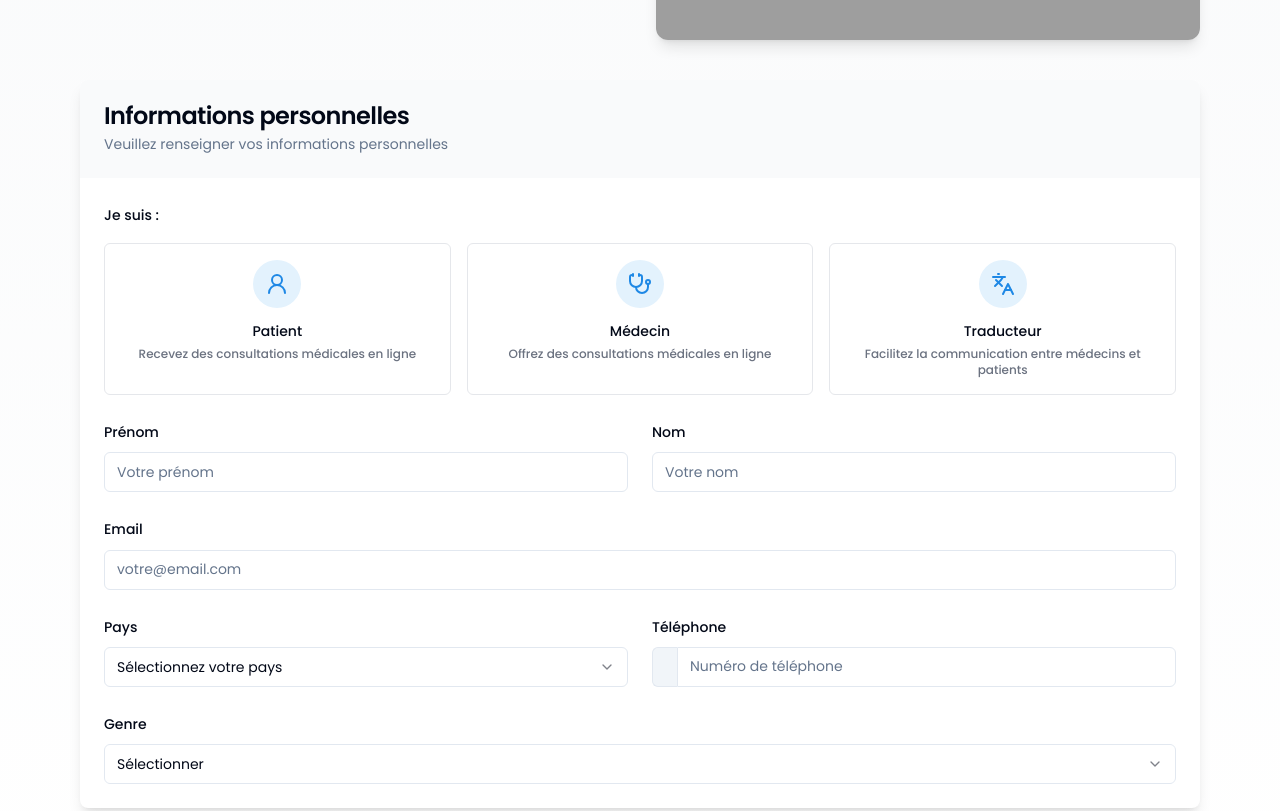
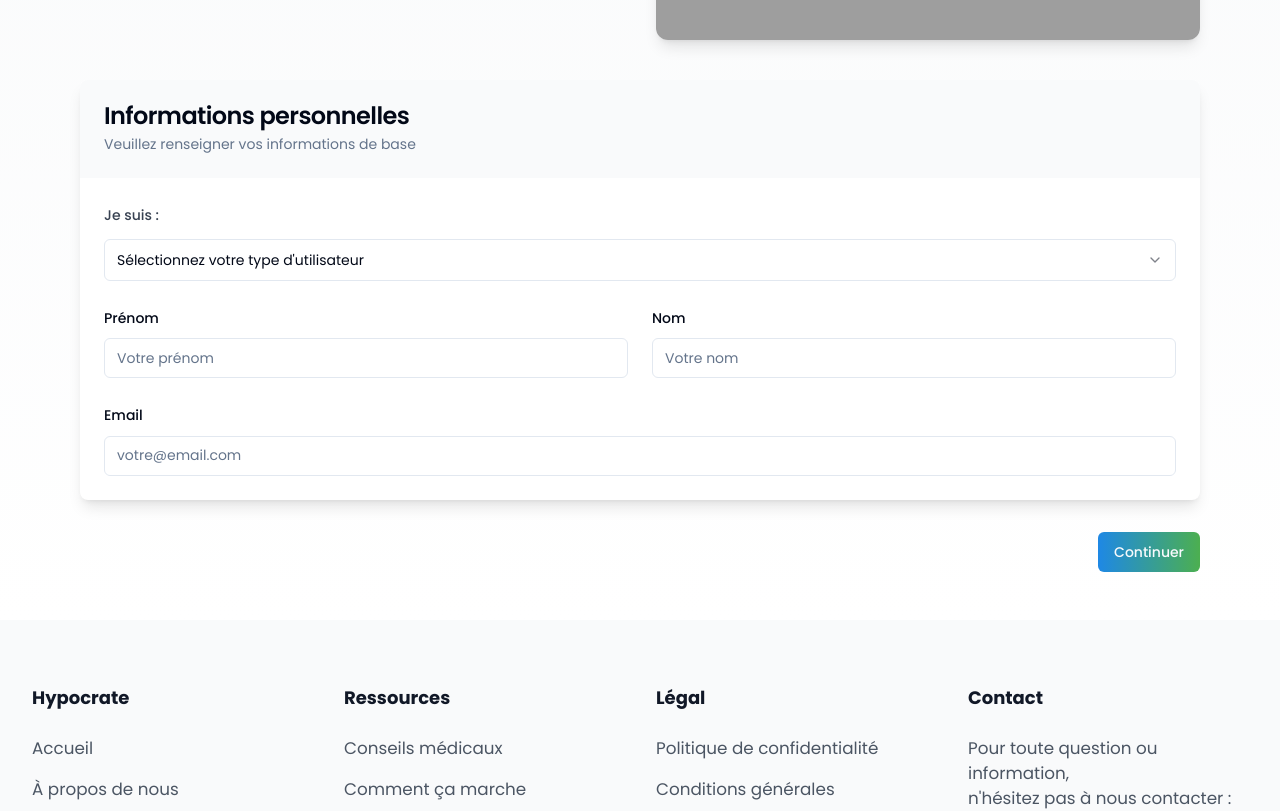
Before and after one commit to forcejesus/hypocrate-teleconsult-afrique, a React (Vite) app: page /register in a window 1280 px wide. Shown: the part 320-1131 px from the top of the page. Built offline with nearby package versions, Linux system fonts and the light colour scheme; grey boxes are pictures that could not be loaded.

Commit message:
feat: Implement user type selector
Refactor the user type selection to use a select component.
Update the registration form to include the user type selection, first name, last name, and email.

```diff
--- a/src/components/auth/RegistrationFormContainer.tsx
+++ b/src/components/auth/RegistrationFormContainer.tsx
@@ -21,7 +21,7 @@ export const RegistrationFormContainer = ({ step, children }: RegistrationFormCo
         <CardTitle>{step === 1 ? "Informations personnelles" : "Sécurité du compte"}</CardTitle>
         <CardDescription>
           {step === 1
-            ? "Veuillez renseigner vos informations personnelles"
+            ? "Veuillez renseigner vos informations de base"
             : "Créez un mot de passe sécurisé pour protéger votre compte"}
         </CardDescription>
       </CardHeader>
--- a/src/components/auth/RegistrationStepOne.tsx
+++ b/src/components/auth/RegistrationStepOne.tsx
@@ -1,19 +1,13 @@
 
-import { useState, useEffect } from 'react';
 import { motion } from 'framer-motion';
-import { z } from 'zod';
 import { FormField, FormItem, FormLabel, FormControl, FormMessage } from "@/components/ui/form";
 import { Input } from "@/components/ui/input";
-import { Select, SelectContent, SelectItem, SelectTrigger, SelectValue } from "@/components/ui/select";
-import { countries, getAfricanCountries, getAllCountries } from "@/data/countries";
-import { UserTypeSelector } from "@/components/auth/UserTypeSelector";
+import { UserTypeSelectDropdown } from "@/components/auth/UserTypeSelectDropdown";
 
 interface StepOneProps {
   form: any;
   userType: string;
-  selectedCountry: string;
-  availableCountries: any[];
-  handleCountryChange: (value: string) => void;
+  handleCountryChange?: (value: string) => void;
 }
 
 const containerVariants = {
@@ -36,13 +30,7 @@ const itemVariants = {
   }
 };
 
-export const RegistrationStepOne = ({
-  form,
-  userType,
-  selectedCountry,
-  availableCountries,
-  handleCountryChange
-}: StepOneProps) => {
+export const RegistrationStepOne = ({ form, userType }: StepOneProps) => {
   return (
     <motion.div
       variants={containerVariants}
@@ -55,16 +43,11 @@ export const RegistrationStepOne = ({
           control={form.control}
           name="userType"
           render={({ field }) => (
-            <FormItem className="space-y-4">
-              <FormLabel>Je suis :</FormLabel>
-              <FormControl>
-                <UserTypeSelector
-                  value={field.value}
-                  onChange={field.onChange}
-                />
-              </FormControl>
-              <FormMessage />
-            </FormItem>
+            <UserTypeSelectDropdown
+              value={field.value}
+              onChange={field.onChange}
+              className="space-y-3"
+            />
           )}
         />
       </motion.div>
@@ -118,94 +101,6 @@ export const RegistrationStepOne = ({
           )}
         />
       </motion.div>
-
-      <div className="grid grid-cols-1 md:grid-cols-2 gap-6">
-        <motion.div variants={itemVariants}>
-          <FormField
-            control={form.control}
-            name="country"
-            render={({ field }) => (
-              <FormItem>
-                <FormLabel>Pays</FormLabel>
-                <Select
-                  onValueChange={handleCountryChange}
-                  defaultValue={field.value}
-                >
-                  <FormControl>
-                    <SelectTrigger>
-                      <SelectValue placeholder="Sélectionnez votre pays" />
-                    </SelectTrigger>
-                  </FormControl>
-                  <SelectContent>
-                    {availableCountries.map((country) => (
-                      <SelectItem key={country.code} value={country.code}>
-                        <span className="flex items-center">
-                          <span className="mr-2">{country.flag}</span>
-                          {country.name}
-                        </span>
-                      </SelectItem>
-                    ))}
-                  </SelectContent>
-                </Select>
-                <FormMessage />
-              </FormItem>
-            )}
-          />
-        </motion.div>
-
-        <motion.div variants={itemVariants}>
-          <FormField
-            control={form.control}
-            name="phone"
-            render={({ field }) => {
-              const dialCode = countries.find(c => c.code === selectedCountry)?.dialCode || '';
-              return (
-                <FormItem>
-                  <FormLabel>Téléphone</FormLabel>
-                  <div className="flex">
-                    <div className="flex items-center justify-center px-3 border border-r-0 rounded-l-md bg-muted">
-                      {dialCode}
-                    </div>
-                    <FormControl>
-                      <Input
-                        className="rounded-l-none"
-                        placeholder="Numéro de téléphone"
-                        {...field}
-                      />
-                    </FormControl>
-                  </div>
-                  <FormMessage />
-                </FormItem>
-              );
-            }}
-          />
-        </motion.div>
-      </div>
-
-      <motion.div variants={itemVariants}>
-        <FormField
-          control={form.control}
-          name="gender"
-          render={({ field }) => (
-            <FormItem>
-              <FormLabel>Genre</FormLabel>
-              <Select onValueChange={field.onChange} defaultValue={field.value}>
-                <FormControl>
-                  <SelectTrigger>
-                    <SelectValue placeholder="Sélectionner" />
-                  </SelectTrigger>
-                </FormControl>
-                <SelectContent>
-                  <SelectItem value="M">Homme</SelectItem>
-                  <SelectItem value="F">Femme</SelectItem>
-                  <SelectItem value="O">Autre</SelectItem>
-                </SelectContent>
-              </Select>
-              <FormMessage />
-            </FormItem>
-          )}
-        />
-      </motion.div>
     </motion.div>
   );
 };
--- /dev/null
+++ b/src/components/auth/UserTypeSelectDropdown.tsx
@@ -0,0 +1,69 @@
+
+import { FormControl, FormItem, FormLabel, FormMessage } from "@/components/ui/form";
+import { Select, SelectContent, SelectItem, SelectTrigger, SelectValue } from "@/components/ui/select";
+import { UserRound, Stethoscope, Languages } from "lucide-react";
+
+interface UserTypeSelectDropdownProps {
+  value: string;
+  onChange: (value: string) => void;
+  label?: string;
+  className?: string;
+}
+
+export function UserTypeSelectDropdown({
+  value,
+  onChange,
+  label = "Je suis :",
+  className
+}: UserTypeSelectDropdownProps) {
+  return (
+    <FormItem className={className}>
+      {label && <FormLabel className="text-gray-700 font-medium">{label}</FormLabel>}
+      <Select onValueChange={onChange} value={value}>
+        <FormControl>
+          <SelectTrigger className="min-h-[42px]">
+            <SelectValue placeholder="Sélectionnez votre type d'utilisateur" />
+          </SelectTrigger>
+        </FormControl>
+        <SelectContent>
+          <SelectItem value="patient" className="py-3">
+            <div className="flex items-center gap-2">
+              <div className="h-8 w-8 rounded-full bg-hypocrate-lightBlue flex items-center justify-center">
+                <UserRound className="h-4 w-4 text-hypocrate-blue" />
+              </div>
+              <div>
+                <span className="font-medium">Patient</span>
+                <p className="text-xs text-gray-500">Recevez des consultations médicales en ligne</p>
+              </div>
+            </div>
+          </SelectItem>
+
+          <SelectItem value="medecin" className="py-3">
+            <div className="flex items-center gap-2">
+              <div className="h-8 w-8 rounded-full bg-hypocrate-lightBlue flex items-center justify-center">
+                <Stethoscope className="h-4 w-4 text-hypocrate-blue" />
+              </div>
+              <div>
+                <span className="font-medium">Médecin</span>
+                <p className="text-xs text-gray-500">Offrez des consultations médicales en ligne</p>
+              </div>
+            </div>
+          </SelectItem>
+
+          <SelectItem value="traducteur" className="py-3">
+            <div className="flex items-center gap-2">
+              <div className="h-8 w-8 rounded-full bg-hypocrate-lightBlue flex items-center justify-center">
+                <Languages className="h-4 w-4 text-hypocrate-blue" />
+              </div>
+              <div>
+                <span className="font-medium">Traducteur</span>
+                <p className="text-xs text-gray-500">Facilitez la communication entre médecins et patients</p>
+              </div>
+            </div>
+          </SelectItem>
+        </SelectContent>
+      </Select>
+      <FormMessage />
+    </FormItem>
+  );
+}
--- a/src/hooks/useRegistrationForm.tsx
+++ b/src/hooks/useRegistrationForm.tsx
@@ -1,19 +1,16 @@
 
-import { useState, useEffect } from 'react';
+import { useState } from 'react';
 import { z } from 'zod';
 import { useForm } from 'react-hook-form';
 import { zodResolver } from '@hookform/resolvers/zod';
-import { getAfricanCountries, getAllCountries } from '@/data/countries';
 import { useAnimationComplete } from '@/hooks/useAnimationComplete';
 
+// Schéma de validation pour le formulaire d'inscription
 const formSchema = z.object({
   userType: z.string().min(1, "Veuillez choisir un type d'utilisateur"),
   firstName: z.string().min(2, "Le prénom doit contenir au moins 2 caractères"),
   lastName: z.string().min(2, "Le nom doit contenir au moins 2 caractères"),
   email: z.string().email("L'email n'est pas valide"),
-  country: z.string().min(2, "Veuillez sélectionner un pays"),
-  phone: z.string().min(6, "Le numéro de téléphone doit contenir au moins 6 chiffres"),
-  gender: z.string().min(1, "Veuillez sélectionner votre genre"),
   password: z.string().min(8, "Le mot de passe doit contenir au moins 8 caractères"),
   confirmPassword: z.string().min(8, "Veuillez confirmer votre mot de passe"),
 }).refine((data) => data.password === data.confirmPassword, {
@@ -25,7 +22,6 @@ export type RegistrationFormValues = z.infer<typeof formSchema>;
 
 export const useRegistrationForm = () => {
   const [step, setStep] = useState(1);
-  const [availableCountries, setAvailableCountries] = useState(getAllCountries());
   const animationComplete = useAnimationComplete(500);
 
   const form = useForm<RegistrationFormValues>({
@@ -35,35 +31,12 @@ export const useRegistrationForm = () => {
       firstName: '',
       lastName: '',
       email: '',
-      country: '',
-      phone: '',
-      gender: '',
       password: '',
       confirmPassword: '',
     },
   });
 
   const userType = form.watch('userType');
-  const selectedCountry = form.watch('country');
-
-  // Update available countries based on user type
-  useEffect(() => {
-    if (userType === 'patient') {
-      setAvailableCountries(getAfricanCountries());
-      // Reset selected country if not African
-      const currentCountry = form.getValues('country');
-      const isAfrican = getAfricanCountries().some(c => c.code === currentCountry);
-      if (currentCountry && !isAfrican) {
-        form.setValue('country', '');
-      }
-    } else {
-      setAvailableCountries(getAllCountries());
-    }
-  }, [userType, form]);
-
-  const handleCountryChange = (value: string) => {
-    form.setValue('country', value);
-  };
 
   const onSubmit = (values: RegistrationFormValues) => {
     console.log(values);
@@ -71,7 +44,7 @@ export const useRegistrationForm = () => {
   };
 
   const goToNextStep = async () => {
-    const fields = ['userType', 'firstName', 'lastName', 'email', 'country', 'phone', 'gender'];
+    const fields = ['userType', 'firstName', 'lastName', 'email'];
 
     const isValid = await form.trigger(fields as any);
 
@@ -90,10 +63,7 @@ export const useRegistrationForm = () => {
     form,
     step,
     userType,
-    selectedCountry,
-    availableCountries,
     animationComplete,
-    handleCountryChange,
     onSubmit,
     goToNextStep,
     goToPrevStep
--- a/src/pages/Register.tsx
+++ b/src/pages/Register.tsx
@@ -15,9 +15,6 @@ const Register = () => {
     form,
     step,
     userType,
-    selectedCountry,
-    availableCountries,
-    handleCountryChange,
     onSubmit,
     goToNextStep,
     goToPrevStep
@@ -43,9 +40,6 @@ const Register = () => {
                   <RegistrationStepOne
                     form={form}
                     userType={userType}
-                    selectedCountry={selectedCountry}
-                    availableCountries={availableCountries}
-                    handleCountryChange={handleCountryChange}
                   />
                 ) : (
                   <RegistrationStepTwo form={form} />
```
Also changed, not shown: src/components/login/LoginForm.tsx (+6 -11 lines).
